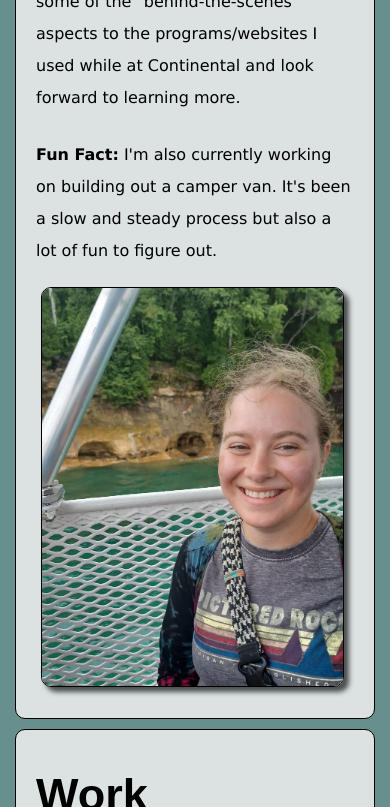
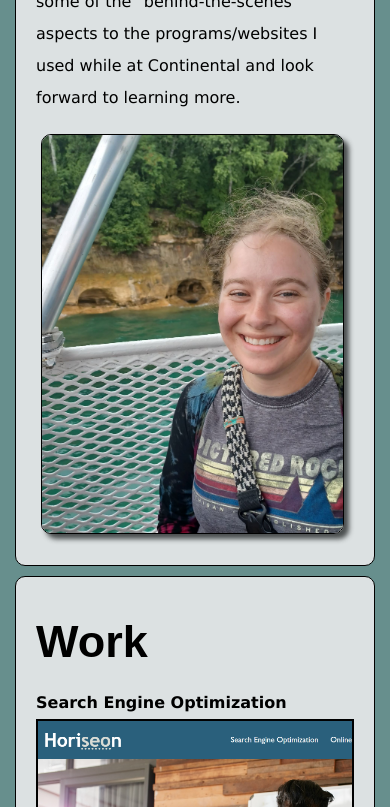
Before and after one commit to ZoeRorvig/my-portfolio, a plain HTML site: page index.html in a window 390 px wide. Shown: the part 890-1697 px from the top of the page. Drawn offline with Linux system fonts and the light colour scheme.

Commit message:
updated about me section

```diff
--- a/assets/css/style.css
+++ b/assets/css/style.css
@@ -180,7 +180,7 @@ footer ul li {
     }
 
     article{
-        padding 0;
+        padding: 0;
     }
 
 }
--- a/index.html
+++ b/index.html
@@ -45,7 +45,6 @@
             </header>
             <div>
                 <p>Hello! My name is Zoë Rorvig. I graduated from UNC Asheville/NC State with a Bachelors of Science in Engineering, concentrated in Mechatronics, with a minor in Mathematics. Since I graduated, I've worked at Continental as a Quality Systems Engineer. During my time there, I used several programs to create internal websites and paperless document systems. Now, I'm looking at getting back into something a little more technical. I've enjoyed learning some of the "behind-the-scenes" aspects to the programs/websites I used while at Continental and look forward to learning more.</p>
-                <p class="fun-fact"><strong>Fun Fact:</strong> I'm also currently working on building out a camper van. It's been a slow and steady process but also a lot of fun to figure out.</p>
             </div>
             </section>
 
@@ -55,7 +54,6 @@
             </div>
         </section>
 
-        <!-- TODO: Work on projects section-->
         <!-- Project Section: Includes header and 3 linked images to deployed projects -->
         <section id="work">
             <header>
```
